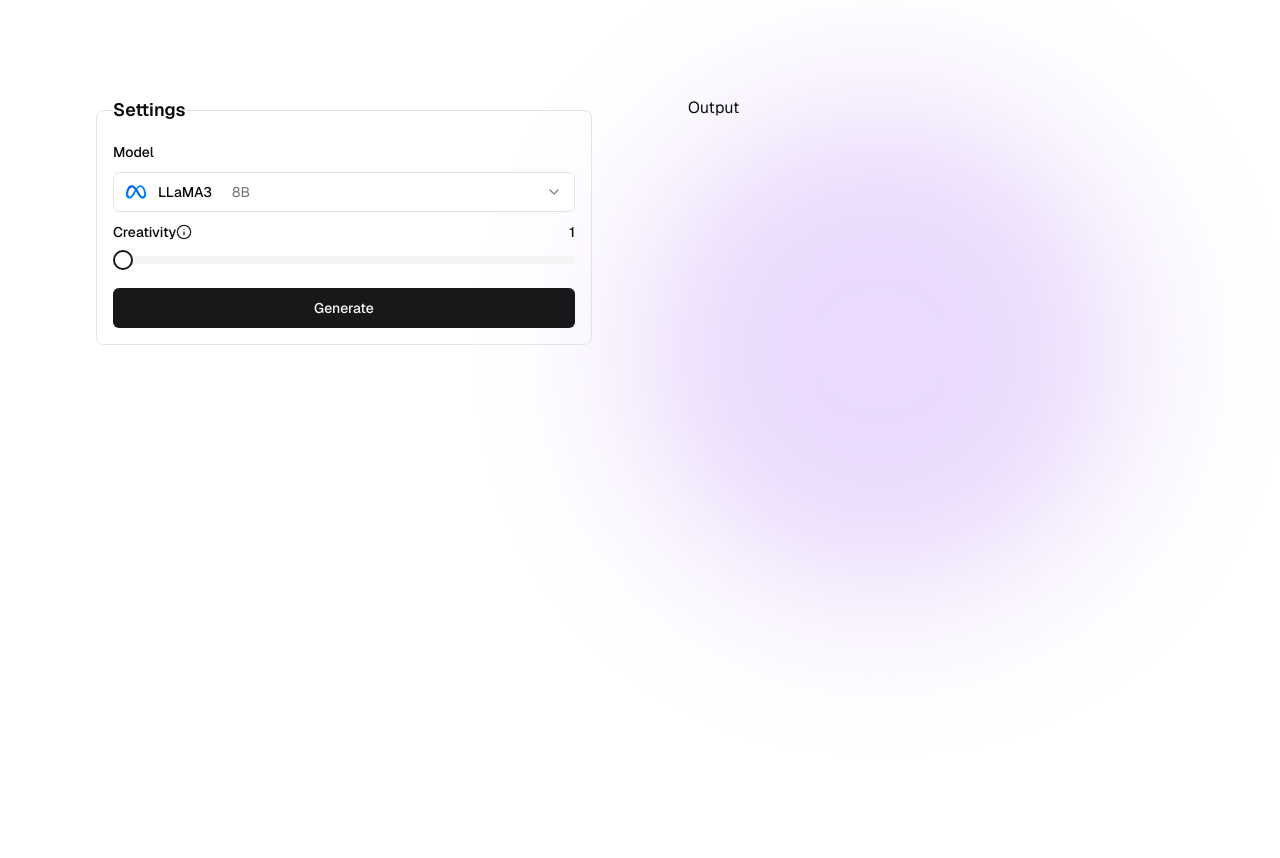
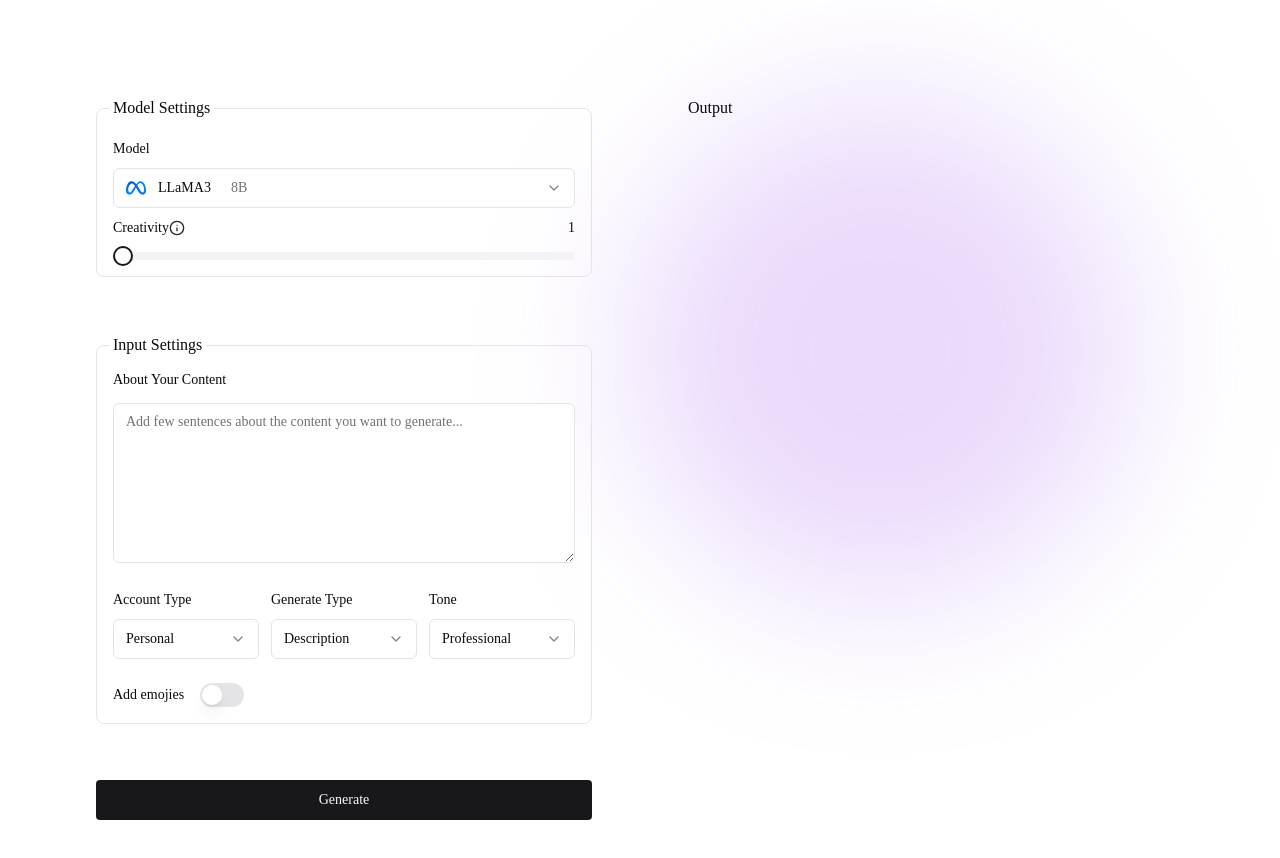
Before and after one commit to aarabii/Crafto, a Next.js app: page /create in a window 1280 px wide. Shown: the top 858 px of the page. Before the commit the page ends 800 px from the top, so only its background shows below. Built offline with nearby package versions, Linux system fonts and the light colour scheme.

Commit message:
added Input container

```diff
--- a/app/(generator)/_components/SelectItemModelContent.tsx
+++ b/app/(generator)/_components/SelectItemContent.tsx
@@ -8,18 +8,18 @@ type IconProps = {
   className?: string;
 };
 
-export const SelectItemModelContent = ({
+export const SelectItemContent = ({
   IconComponent,
   name,
   size,
 }: {
-  IconComponent: FC<IconProps>;
+  IconComponent?: FC<IconProps>;
   name: string;
-  size: string;
+  size?: string;
 }) => {
   return (
     <div className="flex items-start gap-3 text-muted-foreground">
-      <IconComponent className="size-5" />
+      {IconComponent && <IconComponent className="size-5" />}
       <p className={cn(GeistMono, "font-mono")}>
         <span className={"text-foreground font-sans font-medium mr-2"}>
           {name}
--- a/app/(generator)/_components/UserInput.tsx
+++ b/app/(generator)/_components/UserInput.tsx
@@ -31,9 +31,11 @@ import MetaIcon from "@/components/Icons/Meta";
 import MistralIcon from "@/components/Icons/Mistral";
 import GoogleIcon from "@/components/Icons/Google";
 
-import { SelectItemModelContent } from "./SelectItemModelContent";
+import { SelectItemContent } from "./SelectItemContent";
 import { Slider } from "@/components/ui/slider";
 import { Info } from "lucide-react";
+import { Textarea } from "@/components/ui/textarea";
+import { Switch } from "@/components/ui/switch";
 
 const formSchema = z.object({
   model: z.string().min(1, "Model is required"),
@@ -105,7 +107,9 @@ export const UserInput = () => {
           className="grid w-full items-start gap-6 space-y-8"
         >
           <fieldset className="grid gap-6 rounded-lg border p-4 bg-background/10 backdrop-blur-sm">
-            <legend className="text-lg font-semibold">Settings</legend>
+            <legend className="text-md font-medium -ml-1 px-1">
+              Model Settings
+            </legend>
             <div className="grid gap-3">
               {/* Model */}
               <FormField
@@ -125,35 +129,35 @@ export const UserInput = () => {
                       </FormControl>
                       <SelectContent>
                         <SelectItem value="llama3-8b-8192">
-                          <SelectItemModelContent
+                          <SelectItemContent
                             IconComponent={MetaIcon}
                             name="LLaMA3"
                             size="8B"
                           />
                         </SelectItem>
                         <SelectItem value="llama3-70b-8192">
-                          <SelectItemModelContent
+                          <SelectItemContent
                             IconComponent={MetaIcon}
                             name="LLaMA3"
                             size="70B"
                           />
                         </SelectItem>
                         <SelectItem value="mixtral-8x7b-32768">
-                          <SelectItemModelContent
+                          <SelectItemContent
                             IconComponent={MistralIcon}
                             name="Mixtral"
                             size="8x7B"
                           />
                         </SelectItem>
                         <SelectItem value="gemma-7b-it">
-                          <SelectItemModelContent
+                          <SelectItemContent
                             IconComponent={GoogleIcon}
                             name="Gemma"
                             size="7B"
                           />
                         </SelectItem>
                         <SelectItem value="gemma2-9b-it">
-                          <SelectItemModelContent
+                          <SelectItemContent
                             IconComponent={GoogleIcon}
                             name="Gemma2"
                             size="9B"
@@ -208,8 +212,170 @@ export const UserInput = () => {
                 )}
               />
             </div>
-            <Button type="submit">Generate</Button>
           </fieldset>
+          {/* User Settings  */}
+          <fieldset className="grid gap-6 rounded-lg border p-4 bg-background/10 backdrop-blur-sm">
+            <legend className="text-md font-medium -ml-1 px-1">
+              Input Settings
+            </legend>
+
+            {/* About the content */}
+            <div className="grid gap-3">
+              <FormField
+                control={form.control}
+                name="content"
+                render={({ field }) => (
+                  <FormItem>
+                    <FormLabel className="flex items-center justify-between pb-2">
+                      About Your Content
+                    </FormLabel>
+                    <FormControl>
+                      <Textarea
+                        {...field}
+                        placeholder="Add few sentences about the content you want to generate..."
+                        className="min-h-[10rem]"
+                      />
+                    </FormControl>
+                    <FormMessage />
+                  </FormItem>
+                )}
+              />
+            </div>
+
+            {/* Select containes */}
+            <div className="grid grid-cols-3 gap-3">
+              {/* account type  */}
+              <FormField
+                control={form.control}
+                name="accountType"
+                render={({ field }) => (
+                  <FormItem>
+                    <FormLabel>Account Type</FormLabel>
+                    <Select
+                      onValueChange={field.onChange}
+                      defaultValue={field.value}
+                    >
+                      <FormControl>
+                        <SelectTrigger>
+                          <SelectValue placeholder="Select your account type" />
+                        </SelectTrigger>
+                      </FormControl>
+                      <SelectContent>
+                        <SelectItem value="Personal">
+                          <SelectItemContent name="Personal" />
+                        </SelectItem>
+                        <SelectItem value="Business">
+                          <SelectItemContent name="Business" />
+                        </SelectItem>
+                      </SelectContent>
+                    </Select>
+                    <FormMessage />
+                  </FormItem>
+                )}
+              />
+
+              {/* type */}
+              <FormField
+                control={form.control}
+                name="type"
+                render={({ field }) => (
+                  <FormItem>
+                    <FormLabel>Generate Type</FormLabel>
+                    <Select
+                      onValueChange={field.onChange}
+                      defaultValue={field.value}
+                    >
+                      <FormControl>
+                        <SelectTrigger>
+                          <SelectValue placeholder="Generate type" />
+                        </SelectTrigger>
+                      </FormControl>
+                      <SelectContent>
+                        <SelectItem value="Bio">
+                          <SelectItemContent name="Bio" />
+                        </SelectItem>
+                        <SelectItem value="Description">
+                          <SelectItemContent name="Description" />
+                        </SelectItem>
+                      </SelectContent>
+                    </Select>
+                    <FormMessage />
+                  </FormItem>
+                )}
+              />
+
+              {/* tone  */}
+              <FormField
+                control={form.control}
+                name="tone"
+                render={({ field }) => (
+                  <FormItem>
+                    <FormLabel>Tone</FormLabel>
+                    <Select
+                      onValueChange={field.onChange}
+                      defaultValue={field.value}
+                    >
+                      <FormControl>
+                        <SelectTrigger>
+                          <SelectValue placeholder="Select a tone" />
+                        </SelectTrigger>
+                      </FormControl>
+                      <SelectContent>
+                        <SelectItem value="Professional">
+                          <SelectItemContent name="Professional" />
+                        </SelectItem>
+                        <SelectItem value="Casual">
+                          <SelectItemContent name="Casual" />
+                        </SelectItem>
+                        <SelectItem value="Friendly">
+                          <SelectItemContent name="Friendly" />
+                        </SelectItem>
+                        <SelectItem value="Formal">
+                          <SelectItemContent name="Formal" />
+                        </SelectItem>
+                        <SelectItem value="Funny">
+                          <SelectItemContent name="Funny" />
+                        </SelectItem>
+                        <SelectItem value="Sarcastic">
+                          <SelectItemContent name="Sarcastic" />
+                        </SelectItem>
+                        <SelectItem value="thoughtful">
+                          <SelectItemContent name="thoughtful" />
+                        </SelectItem>
+                      </SelectContent>
+                    </Select>
+                    <FormMessage />
+                  </FormItem>
+                )}
+              />
+            </div>
+
+            {/* Emojies */}
+
+            <div className="grid gap-3">
+              <FormField
+                control={form.control}
+                name="emojies"
+                render={({ field }) => (
+                  <FormItem className="flex items-center">
+                    <FormLabel className="text-sm mr-4">Add emojies</FormLabel>
+                    <FormControl>
+                      <Switch
+                        checked={field.value}
+                        onCheckedChange={field.onChange}
+                        className="!my-0"
+                      />
+                    </FormControl>
+                    <FormMessage />
+                  </FormItem>
+                )}
+              />
+            </div>
+          </fieldset>
+
+          <Button className="rounded" type="submit">
+            Generate
+          </Button>
         </form>
       </Form>
     </div>
--- a/app/(generator)/layout.tsx
+++ b/app/(generator)/layout.tsx
@@ -1,4 +1,8 @@
+import { GeistSans } from "geist/font/sans";
+
 import { TooltipProvider } from "@/components/ui/tooltip";
+
+import { cn } from "@/lib/utils";
 
 export default function generatorLayout({
   children,
@@ -7,7 +11,7 @@ export default function generatorLayout({
 }) {
   return (
     <html lang="en">
-      <body>
+      <body className={cn(GeistSans, "font-sans")}>
         <div className="absolute top-0 -z-10 h-full w-full bg-white">
           <div className="absolute bottom-auto left-auto right-0 top-0 h-[500px] w-[500px] -translate-x-[30%] translate-y-[20%] rounded-full bg-[rgba(173,109,244,0.5)] opacity-50 blur-[80px]"></div>
         </div>
```
